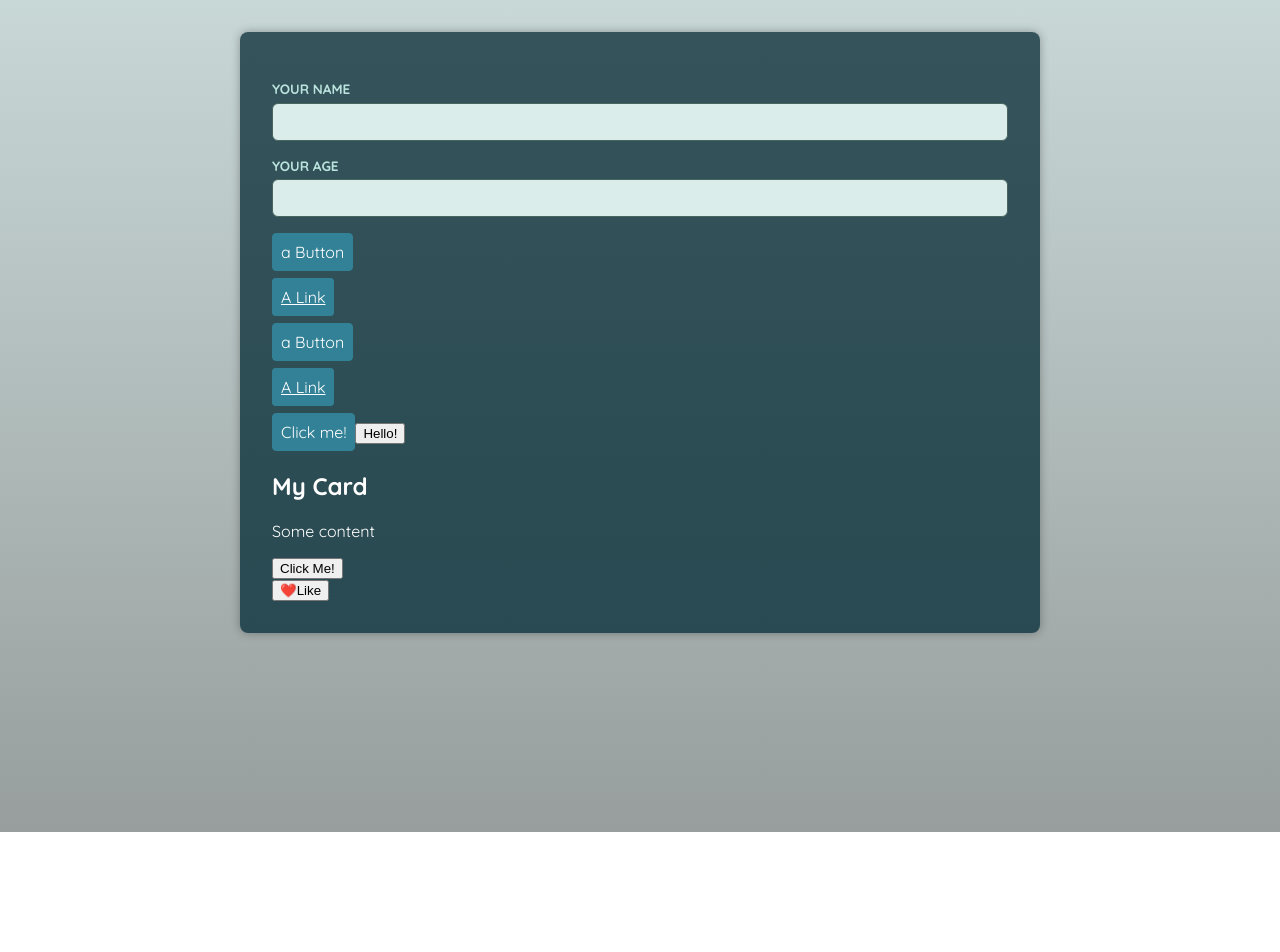
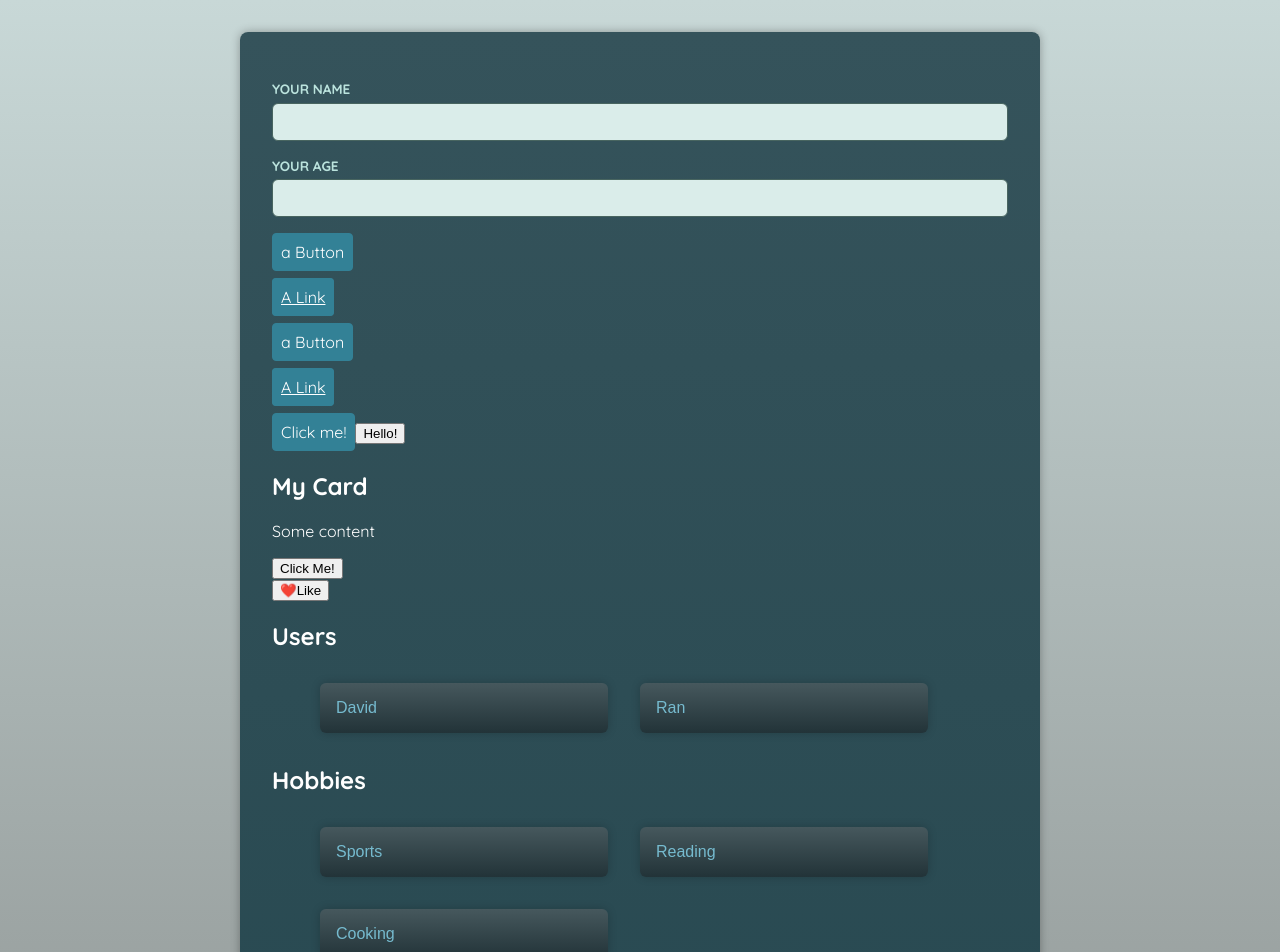
Before and after one commit to nirgluzman/React-TypeScript-Advanced-Components, a React (Vite) app: page / in a window 1280 px wide. Shown: the top 952 px of the page. Before the commit the page ends 832 px from the top, so only its background shows below. Built offline with nearby package versions, Linux system fonts and the light colour scheme; a web font is replaced by a local one.

Commit message:
add List component to render a list of items of any type

```diff
--- a/src/App.tsx
+++ b/src/App.tsx
@@ -4,11 +4,19 @@ import Button2 from './components/Button2';
 import Container from './components/Container';
 import Card from './components/Card';
 import IconButton from './components/IconButton';
+import List from './components/List';
 
 function App() {
 	function HeartIcon() {
 		return <span>❤️</span>;
 	}
+
+	const users = [
+		{id: 123, name: 'David'},
+		{id: 456, name: 'Ran'},
+	];
+
+	const hobbies = ['Sports', 'Reading', 'Cooking'];
 
 	return (
 		<main>
@@ -64,6 +72,22 @@ function App() {
 				onClick={() => console.log('Button clicked!')}>
 				Like
 			</IconButton>
+
+			<section>
+				<h2>Users</h2>
+				<List
+					items={users}
+					renderItem={(user) => <li key={user.id}>{user.name}</li>}
+				/>
+			</section>
+
+			<section>
+				<h2>Hobbies</h2>
+				<List
+					items={hobbies}
+					renderItem={(hobby) => <li key={hobby}>{hobby}</li>}
+				/>
+			</section>
 		</main>
 	);
 }
--- /dev/null
+++ b/src/components/List.tsx
@@ -0,0 +1,15 @@
+// Generic List Component
+// This reusable component can be used to render a list of items of any type.
+// The type of the items is passed via a generic type parameter.
+// https://github.com/academind/react-typescript-course-resources/blob/main/examples/List.tsx
+
+import {type ReactNode} from 'react';
+
+type ListProps<T> = {
+	items: T[];
+	renderItem: (item: T) => ReactNode; // callback function to return a JSX.
+};
+
+export default function List<T>({items, renderItem}: ListProps<T>) {
+	return <ul>{items.map(renderItem)}</ul>;
+}
```
